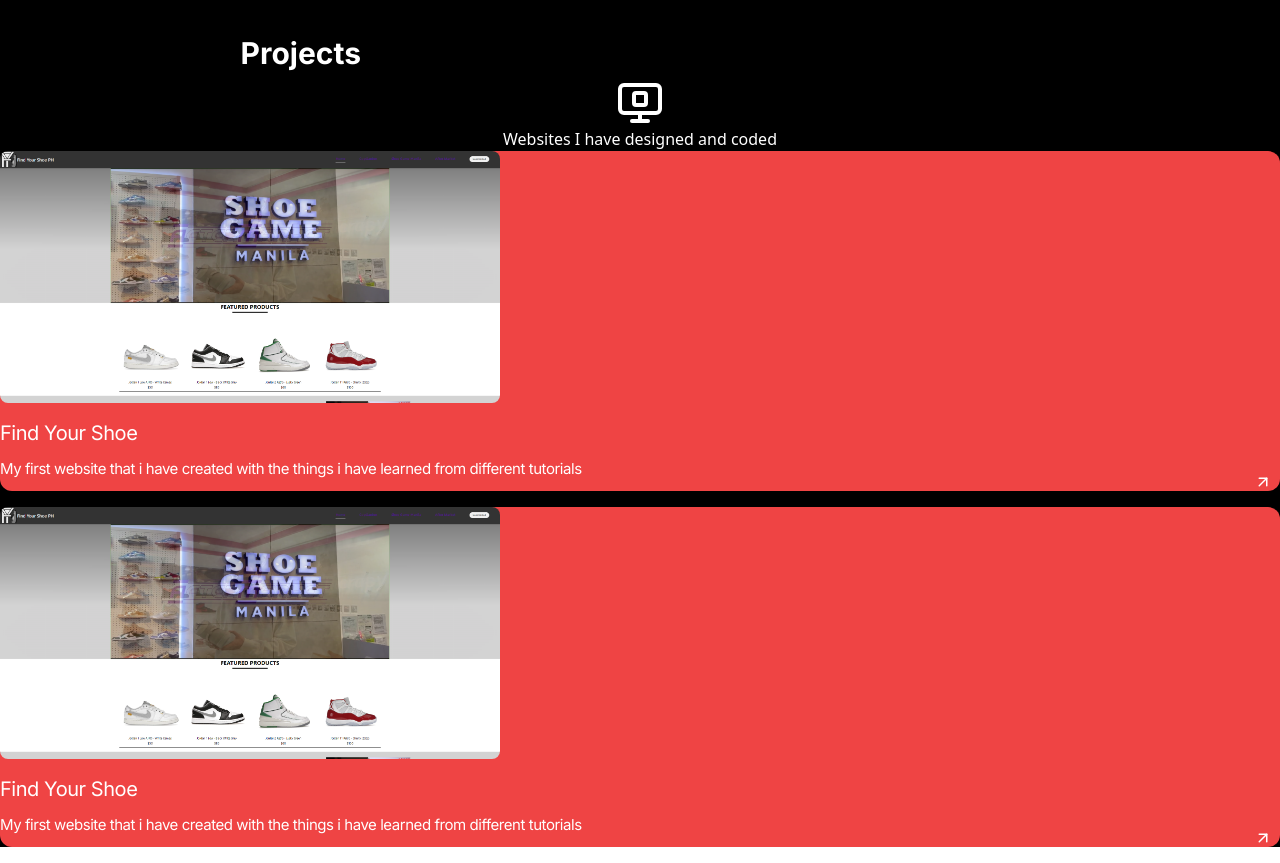
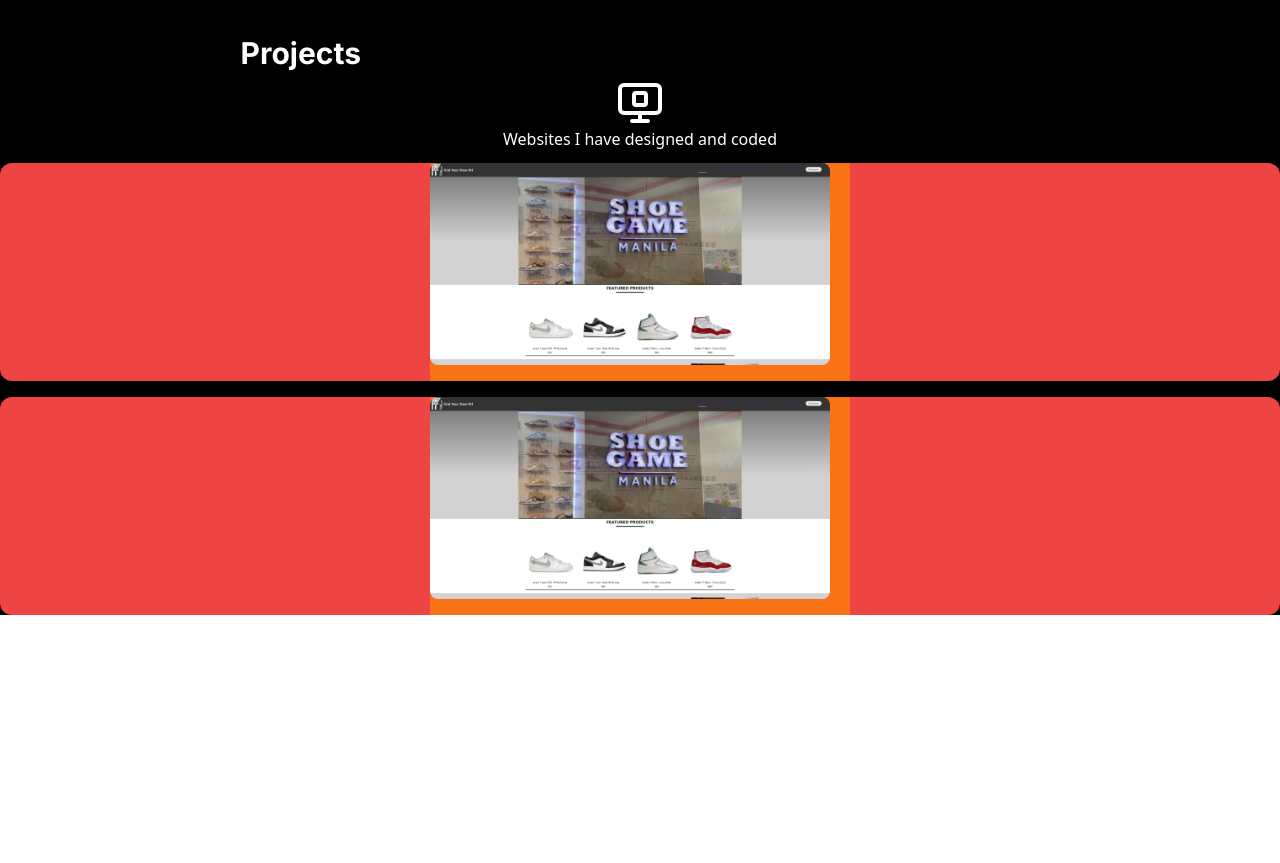
Before and after one commit to LapinGit/AL-Portfolio, a Next.js app: page / in a window 1280 px wide. Shown: the part 1220-2083 px from the top of the page. After the commit the page ends 1851 px from the top, so only its background shows below. Built offline with nearby package versions, Linux system fonts and the light colour scheme.

Commit message:
Updated Development Part

```diff
--- a/package.json
+++ b/package.json
@@ -10,9 +10,9 @@
   },
   "dependencies": {
     "lucide-react": "^0.299.0",
-    "next": "14.0.4",
-    "react": "^18",
-    "react-dom": "^18",
+    "next": "^14.0.4",
+    "react": "^18.2.0",
+    "react-dom": "^18.2.0",
     "react-icons": "^4.12.0"
   },
   "devDependencies": {
--- a/src/app/components/Development.tsx
+++ b/src/app/components/Development.tsx
@@ -18,44 +18,49 @@
         <LuMonitorStop />
       </div>
       {/* TEXT */}
-      <div className="w-[100%] flex justify-center items-center ">
+      <div className="w-[100%] flex justify-center items-center pb-3">
         <p className=" font-sans text-1xl">
           Websites I have designed and coded
         </p>
       </div>
       {/* PROJECTS LINK */}
-      <div className="">
+
+
+
+      <div className=" ">
         {ProjectsData.map((category) => (
           <Link
             href={category.link}
             key={category.id}
-            className="text-lg tracking-tight mb-4 flex sm:flex-row flex-col sm:p-4 sm:hover:shadow-xl rounded-xl relative group transition-colors duration-300 ease-in-out sm:hover:bg-primary sm:hover:text-background bg-red-500"
+            className="text-lg mb-4  justify-center flex flex=row sm:p-4 rounded-xl bg-red-500"
           >
-            <ArrowUpRight
-              size={18}
-              className="absolute sm:top-0 bottom-0 right-0 sm:mt-4 mt-2 sm:mr-4 mr-2 bg-secondary sm:group-hover:bg-primary sm:group-hover:text-secondary rounded"
-            />
 
             {category.image && (
-              <div className="pb-4 sm:pb-0 sm:w-1/3">
+              <div className="pb-4 sm:pb-0 sm:w-1/3 bg-orange-500 pr-5">
                 <Image
                   alt=""
                   className="rounded-lg"
-                  width={500}
-                  height={200}
+                  width={400}
+                  height={400}
                   src={category.image}
                 />
               </div>
             )}
 
-      <div className="text-xl sm:ml-5 sm:w-2/3">
-        {category.title}
-        <div className="text-[15px] py-2">{category.description}</div>
+
+
+          </Link>
+        ))}
+               {ProjectsData.map((category) => (
+      <div key={category.id}>
 
       </div>
-          </Link>
-        ))}
+
+))}
+
+
       </div>
+
 
       {/* END */}
     </div>
```
Also changed, not shown: 1 other file (tests, documents, lock files or other folders).
